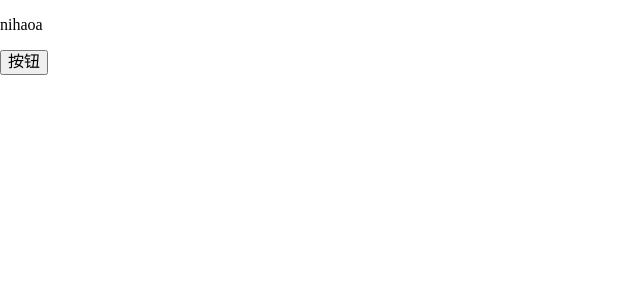
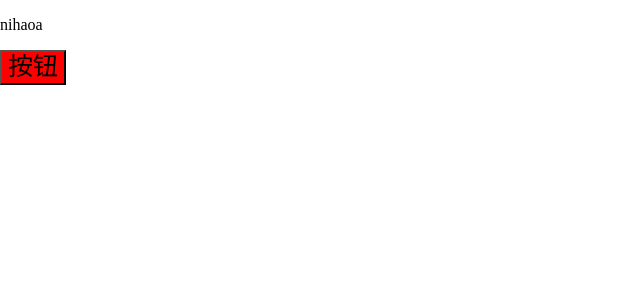
Before and after one commit to wswiselife/taskApplication, a Vue app: page / in a window 1280 px wide. Shown: the top 300 px of the page, without its empty margins (0-640 px from the left). Built offline with nearby package versions, Linux system fonts and the light colour scheme.

Commit message:
scss 配置完成

```diff
--- a/package.json
+++ b/package.json
@@ -15,6 +15,7 @@
   "devDependencies": {
     "@types/node": "^20.5.7",
     "@vitejs/plugin-vue": "^4.2.3",
+    "sass": "^1.66.1",
     "vite": "^4.4.5"
   }
 }
--- a/src/App.vue
+++ b/src/App.vue
@@ -2,7 +2,7 @@
  * @Author: ouyang 12731841+OuYangChilam@user.noreply.gitee.com
  * @Date: 2023-08-29 16:02:30
  * @LastEditors: ouyang 12731841+OuYangChilam@user.noreply.gitee.com
- * @LastEditTime: 2023-08-29 17:08:12
+ * @LastEditTime: 2023-08-29 17:32:05
  * @FilePath: \taskApplication\src\App.vue
  * @Description: 这是默认设置,请设置`customMade`, 打开koroFileHeader查看配置 进行设置: https://github.com/OBKoro1/koro1FileHeader/wiki/%E9%85%8D%E7%BD%AE
 -->
@@ -17,8 +17,18 @@
 <script setup></script>
 
 <template>
-    <p>nihaoa</p>
-    <button>按钮</button>
+    <div>
+        <p>nihaoa</p>
+        <button>按钮</button>
+    </div>
 </template>
 
-<style scoped></style>
+<style scoped lang="scss">
+$color: red;
+$fs: 25px;
+
+button {
+    font-size: $fs;
+    background-color: $color;
+}
+</style>
```
Also changed, not shown: 1 other file (tests, documents, lock files or other folders).
